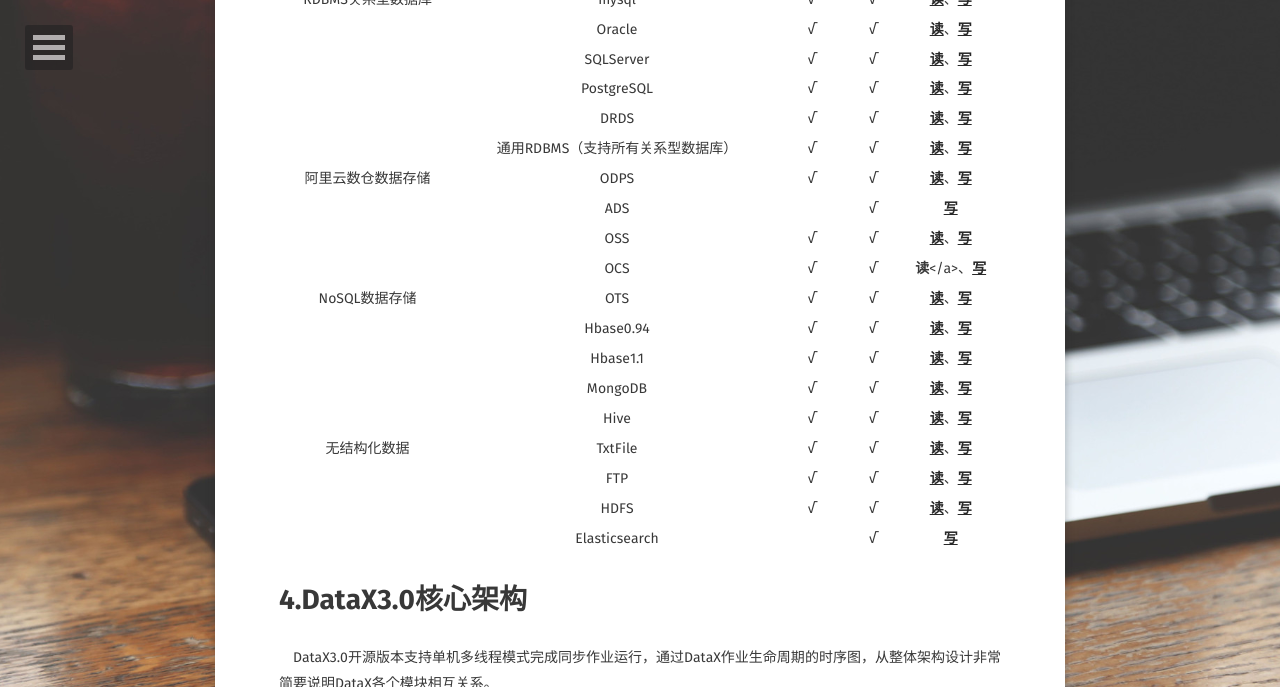
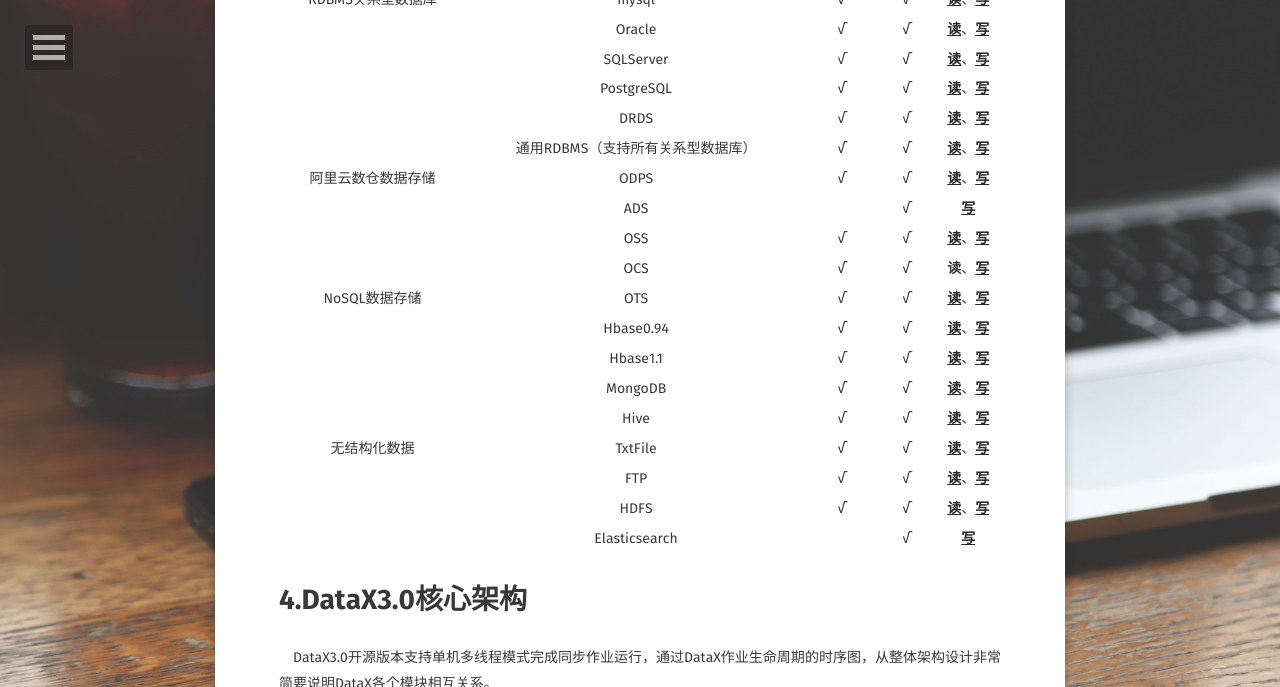
Before and after one commit to ToGetHer16/ToGetHer16.github.io, a Jekyll site: the page built from _posts/2019-04-03-DataX.md, in a window 1280 px wide and 900 px high, scrolled down 1936 px, cut to the strip 0-687 px from the top of the window. Built offline with Jekyll 4.4.1, drawn with Linux system fonts in a browser that asks for light colours; some web fonts are replaced; comment, search, counter and statistics services are not loaded.

```diff
--- a/_posts/2019-04-03-DataX.md
+++ b/_posts/2019-04-03-DataX.md
@@ -44,7 +44,7 @@ comments: true
 | 阿里云数仓数据存储 | ODPS | √ | √ | <a href="https://github.com/alibaba/DataX/blob/master/odpsreader/doc/odpsreader.md"><b>读</b></a>、<a href="https://github.com/alibaba/DataX/blob/master/odpswriter/doc/odpswriter.md"><b>写</b></a> |
 |  | ADS |  | √ | <a href="https://github.com/alibaba/DataX/blob/master/adswriter/doc/adswriter.md"><b>写</b></a> |
 |  | OSS | √ | √ | <a href="https://github.com/alibaba/DataX/blob/master/ossreader/doc/ossreader.md"><b>读</b></a>、<a href="https://github.com/alibaba/DataX/blob/master/osswriter/doc/osswriter.md"><b>写</b></a> |
-|  | OCS | √ | √ | <b>读</b></a>、<a href="https://github.com/alibaba/DataX/blob/master/ocswriter/doc/ocswriter.md"><b>写</b></a> |
+|  | OCS | √ | √ | <b>读</b>、<a href="https://github.com/alibaba/DataX/blob/master/ocswriter/doc/ocswriter.md"><b>写</b></a> |
 | NoSQL数据存储 | OTS | √ | √ | <a href="https://github.com/alibaba/DataX/blob/master/otsreader/doc/otsreader.md"><b>读</b></a>、<a href="https://github.com/alibaba/DataX/blob/master/otswriter/doc/otswriter.md"><b>写</b></a> |
 |  | Hbase0.94 | √ | √ | <a href="https://github.com/alibaba/DataX/blob/master/hbase094xreader/doc/hbase094xreader.md"><b>读</b></a>、<a href="https://github.com/alibaba/DataX/blob/master/hbase094xwriter/doc/hbase094xwriter.md"><b>写</b></a> |
 |  | Hbase1.1 | √ | √ | <a href="https://github.com/alibaba/DataX/blob/master/hbase11xsqlreader/doc/hbase11xsqlreader.md"><b>读</b></a>、<a href="https://github.com/alibaba/DataX/blob/master/hbase11xwriter/doc/hbase11xwriter.md"><b>写</b></a> |
```
